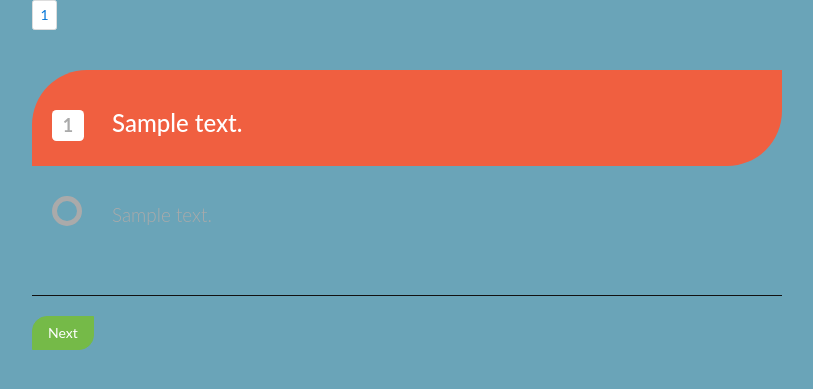
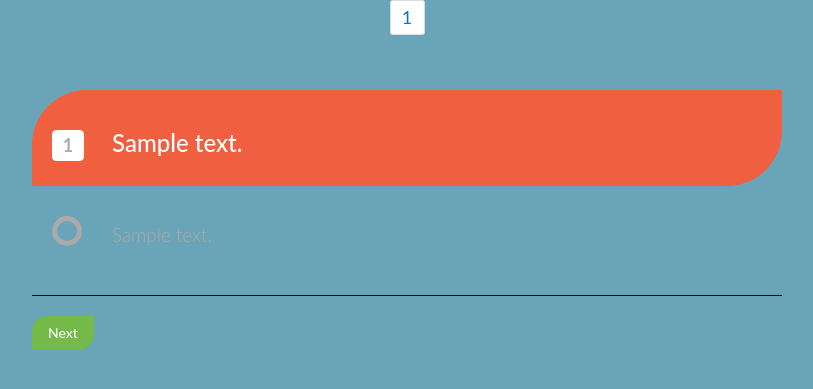
Before and after one commit to ikonomov17/Web-programming-quiz, a Flask app: template app/templates/quizsheet.html in a window 1280 px wide. Shown: the top 389 px of the page, without its empty margins (233-1046 px from the left). Run offline with Flask 2, Linux system fonts and the light colour scheme; the template is opened without the code that fills it: most values are stand-ins (such as "Sample title", 1, 10 or a date in 2020); some libraries are stand-ins or nearby versions.

Commit message:
Fixed some visual issues

```diff
--- a/app/static/css/quizsheetcss.css
+++ b/app/static/css/quizsheetcss.css
@@ -73,7 +73,7 @@ body, html{
   position: relative;
   float: left;
   width: 100%;
-  height: 130px;
+  height: 110px;
   border-bottom: 1px solid #111111;
 }
 
--- a/app/static/css/style.css
+++ b/app/static/css/style.css
@@ -12,7 +12,12 @@
   list-style: none;
   border-radius: .25rem;
 }
-
+.my-page-item {
+  width: 35px;
+    height: 50px;
+    font-size: large;
+    text-align: center;
+}
 .my-page-item:first-child .my-page-link {
   margin-left: 0;
   border-bottom-left-radius: .25rem;
@@ -162,3 +167,8 @@
   border-bottom-right-radius: .2rem;
   border-top-right-radius: .2rem
 }
+
+.my-nav-center {
+  display: flex;
+  justify-content: center;
+}
--- a/app/templates/quizsheet.html
+++ b/app/templates/quizsheet.html
@@ -24,18 +24,15 @@
 </head>
 <body>
 <div class="container">
-
     <div class="row">
-        <div class="col-md-8 col-sm-offset-2">
-            <nav>
-                <ul class="my-pagination justify-content-center">
+            <nav class="my-nav-center">
+                <ul class="my-pagination">
                     {% for number in question_ids %}
                         <li class="my-page-item"><a class="my-page-link" href="/{{quiz_name}}/{{number}}">{{loop.index}}</a></li>
                     {% endfor %}
                     </li>
                 </ul>
             </nav>
-        </div>
     </div>
 
     <div class="row"><br><br>
@@ -51,8 +48,8 @@
                     <ul>
                         {% for a in answers %}
                             <li>
-                            <input type="radio" class="inputoption" id="{{a[:2] + a[-3:]}}-option" name="answers" value="{{a}}" required>
-                            <label for="{{a[:2] + a[-3:]}}-option" class="element-animation">{{a}}</label>
+                            <input type="radio" class="inputoption" id="{{a[:2]}}+{{loop.index}}-option" name="answers" value="{{a}}" required>
+                            <label for="{{a[:2]}}+{{loop.index}}-option" class="element-animation">{{a}}</label>
                             <div class="check"></div>
                             </li>
                         {% endfor %}
```
Also changed, not shown: quizzzz.db.
